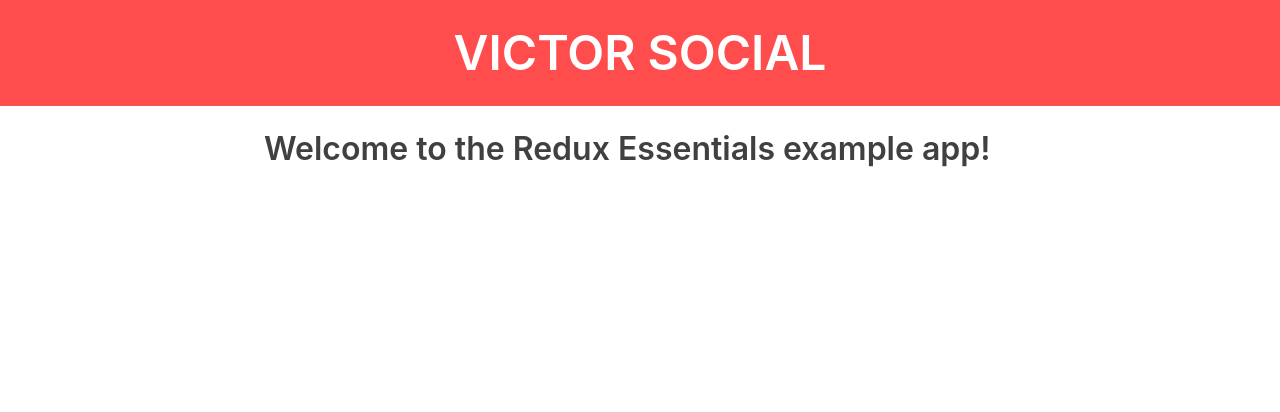
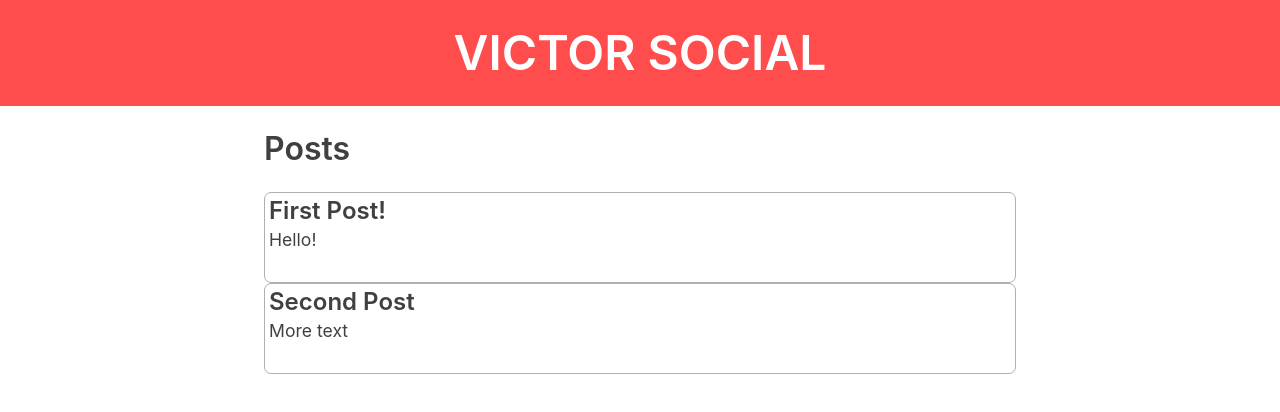
Before and after one commit to vuongvgc/social-app-redux, a React (Create React App) app: page / in a window 1280 px wide. Shown: the top 412 px of the page. Built offline with nearby package versions, Linux system fonts and the light colour scheme; what miragejs, txtgen would draw is missing.

Commit message:
create function reducer and save on store . useSelector render UI

```diff
--- a/src/App.js
+++ b/src/App.js
@@ -7,7 +7,7 @@ import {
 } from 'react-router-dom'
 
 import { Navbar } from './app/Navbar'
-
+import {PostsList} from './features/posts/postsList'
 function App() {
   return (
     <Router>
@@ -18,9 +18,9 @@ function App() {
             exact
             path="/"
             render={() => (
-              <section>
-                <h2>Welcome to the Redux Essentials example app!</h2>
-              </section>
+              <React.Fragment>
+                <PostsList />
+              </React.Fragment>
             )}
           />
           <Redirect to="/" />
--- a/src/app/store.js
+++ b/src/app/store.js
@@ -1,5 +1,9 @@
 import { configureStore } from '@reduxjs/toolkit'
 
+import postsReducer from '../features/posts/postsSlice'
+
 export default configureStore({
-  reducer: () => ({}),
+  reducer: {
+    posts: postsReducer
+  }
 })
--- /dev/null
+++ b/src/features/posts/postsList.js
@@ -0,0 +1,17 @@
+import React from 'react';
+import {useSelector} from 'react-redux';
+export const PostsList = () => {
+    const postsList = useSelector(state => state.posts);
+    const renderPost = postsList.map(item => (
+        <article className="post-excerpt" id={item.id}>
+            <h3>{item.title}</h3>
+            <p>{item.content.substring(0,100)}</p>
+        </article>
+    ));
+    return(
+        <section>
+            <h2>Posts</h2>
+            {renderPost}
+        </section>
+    )
+}
--- /dev/null
+++ b/src/features/posts/postsSlice.js
@@ -0,0 +1,14 @@
+import { createSlice } from '@reduxjs/toolkit'
+
+const initialState = [
+  { id: '1', title: 'First Post!', content: 'Hello!' },
+  { id: '2', title: 'Second Post', content: 'More text' }
+]
+
+const postsSlice = createSlice({
+  name: 'posts',
+  initialState,
+  reducers: {}
+})
+
+export default postsSlice.reducer
```
